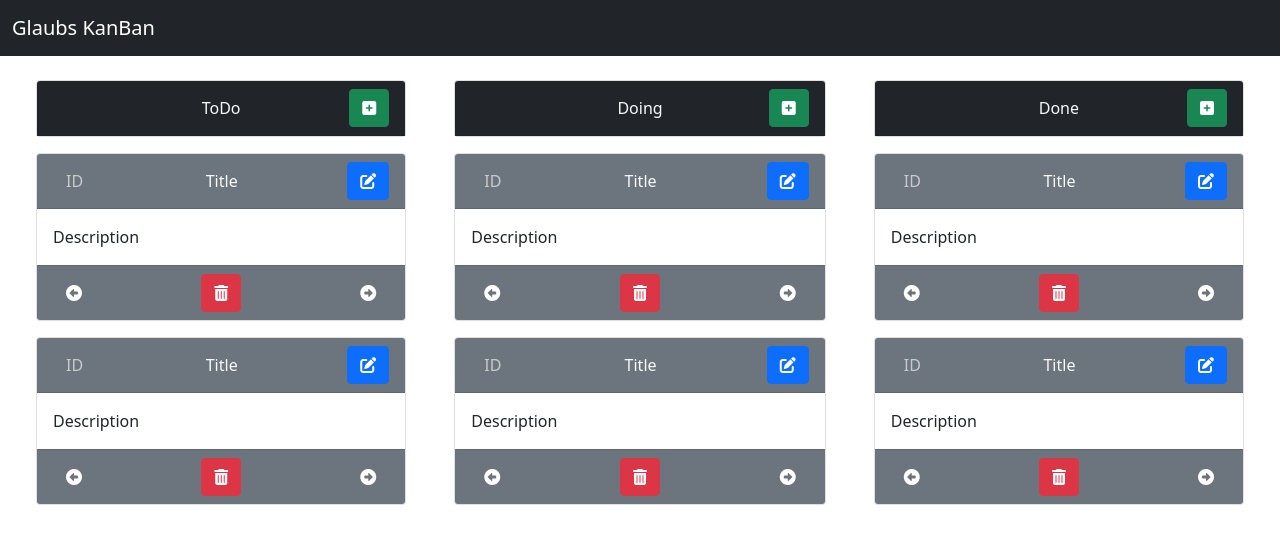
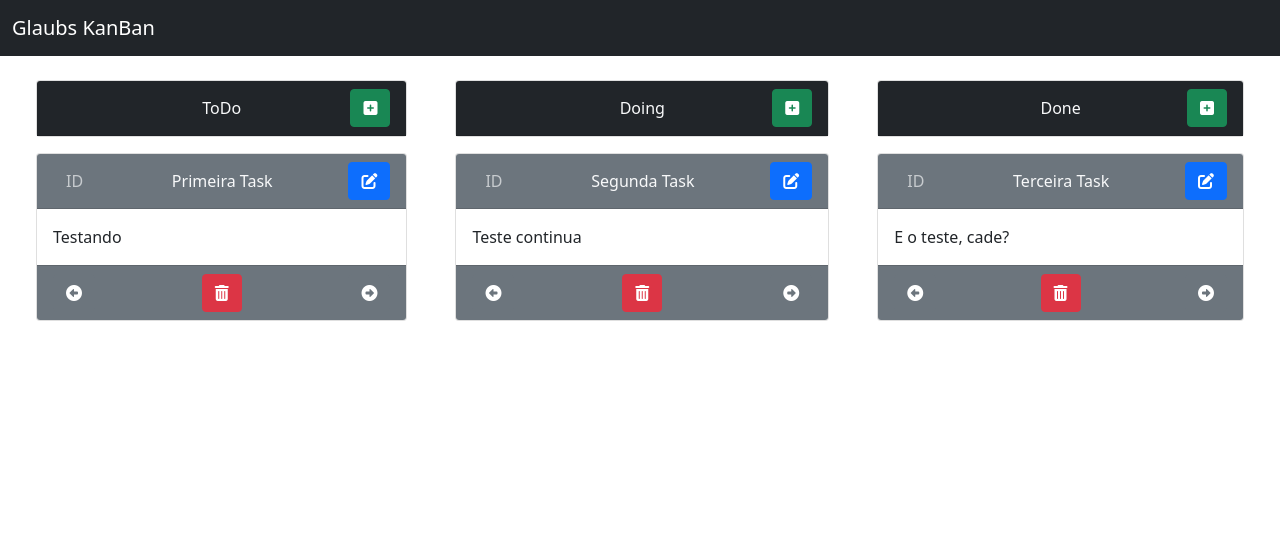
Before and after one commit to GAPJr/Glaubs_KanBan, an Angular app in the folder FRONT/: page / in a window 1280 px wide. Shown: the top 544 px of the page. Built offline with nearby package versions, Linux system fonts and the light colour scheme.

Commit message:
add card class

```diff
--- a/FRONT/src/app/container/column/card/card.component.html
+++ b/FRONT/src/app/container/column/card/card.component.html
@@ -14,13 +14,13 @@
     <a href="#" class="btn text-light disabled">
       ID
     </a>
-    <span>Title</span>
+    <span>{{card.titulo}}</span>
     <a href="#" class="btn btn-primary">
       <i class="fas fa-edit"></i>
     </a>
   </div>
   <div class="card-body">
-    <p class="card-text">Description</p>
+    <p class="card-text">{{card.conteudo}}</p>
   </div>
   <div class="card-footer d-flex justify-content-between bg-secondary">
     <a href="#" class="btn btn-secondary">
--- a/FRONT/src/app/container/column/card/card.component.ts
+++ b/FRONT/src/app/container/column/card/card.component.ts
@@ -1,15 +1,13 @@
-import { Component, OnInit } from '@angular/core';
+import { Component, Input, OnInit } from '@angular/core';
 
 @Component({
   selector: 'app-card',
   templateUrl: './card.component.html',
-  styleUrls: ['./card.component.css']
+  styleUrls: ['./card.component.css'],
 })
 export class CardComponent implements OnInit {
+  @Input() card: any;
+  constructor() {}
 
-  constructor() { }
-
-  ngOnInit(): void {
-  }
-
+  ngOnInit(): void {}
 }
--- a/FRONT/src/app/container/column/column.component.html
+++ b/FRONT/src/app/container/column/column.component.html
@@ -14,12 +14,13 @@
       <a href="" class="invisible btn btn-success">
         <i class="fas fa-plus-square text"></i>
       </a>
-      <span>{{column}}</span>
+      <span>{{ column }}</span>
       <a href="" class="btn btn-success">
         <i class="fas fa-plus-square text"></i>
       </a>
     </div>
   </div>
-  <app-card></app-card>
-  <app-card></app-card>
+  <div *ngFor="let card of cards">
+    <app-card *ngIf="card.lista == column" [card]="card"></app-card>
+  </div>
 </div>
--- a/FRONT/src/app/container/column/column.component.ts
+++ b/FRONT/src/app/container/column/column.component.ts
@@ -1,4 +1,6 @@
 import { Component, Input, OnInit } from '@angular/core';
+import { Card } from '../../../shared/card';
+import { CARDS } from '../../../shared/cards';
 
 @Component({
   selector: 'app-column',
@@ -8,6 +10,7 @@ import { Component, Input, OnInit } from '@angular/core';
 export class ColumnComponent implements OnInit {
 
   @Input() column: any;
+  cards = CARDS;
   constructor() { }
 
   ngOnInit(): void {
--- /dev/null
+++ b/FRONT/src/shared/card.ts
@@ -0,0 +1,6 @@
+export class Card {
+  titulo!: string;
+  conteudo!: string;
+  lista!: string;
+  id?: string;
+}
--- /dev/null
+++ b/FRONT/src/shared/cards.ts
@@ -0,0 +1,22 @@
+import { Card } from './card';
+
+export const CARDS: Card[] = [
+  {
+    titulo: 'Primeira Task',
+    conteudo: 'Testando',
+    lista: 'ToDo',
+    id: 'de0e729b-2ed7-4b98-b7e9-2fd3386ca769',
+  },
+  {
+    titulo: 'Segunda Task',
+    conteudo: 'Teste continua',
+    lista: 'Doing',
+    id: '33f4989f-5d90-4792-aad2-2d331b68ab63',
+  },
+  {
+    titulo: 'Terceira Task',
+    conteudo: 'E o teste, cade?',
+    lista: 'Done',
+    id: 'e764b0c8-1e5e-4aa2-94b6-b9a64bd6fe06',
+  },
+];
```
